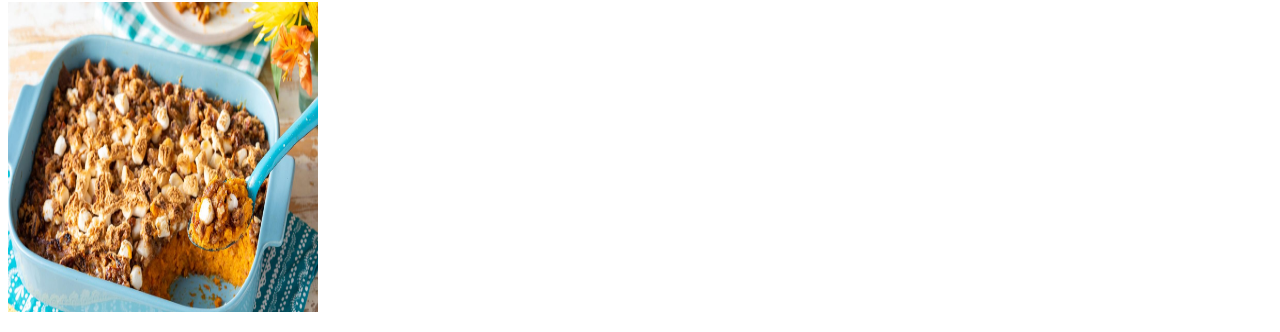
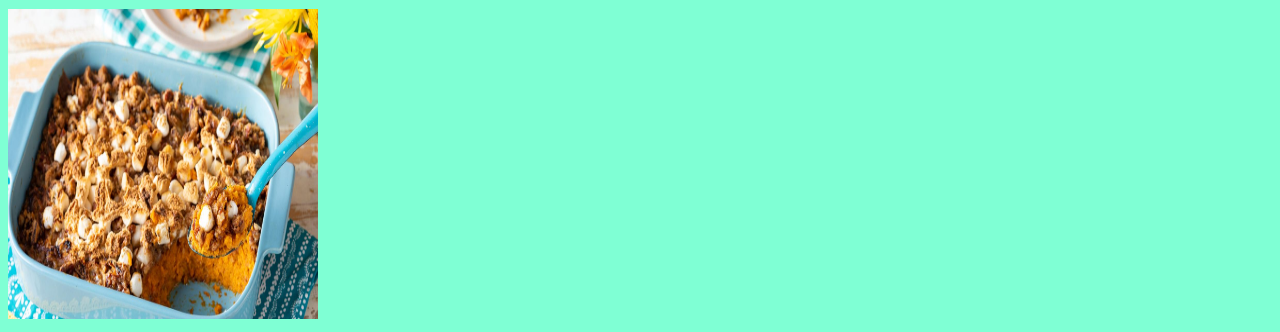
Before and after one commit to aryanrai44/odin-recipes, a plain HTML site: page recipes/Sweet-Potato-Casserole.html in a window 1280 px wide. Shown: the part 78-410 px from the top of the page. Drawn offline with Linux system fonts and the light colour scheme.

Commit message:
i applied css to other webpages

```diff
--- a/recipes/Sweet-Potato-Casserole.html
+++ b/recipes/Sweet-Potato-Casserole.html
@@ -2,6 +2,7 @@
 <html lang="en">
 <head>
     <meta charset="UTF-8">
+    <link href="/styles.css" rel="stylesheet" />
     <meta name="viewport" content="width=device-width, initial-scale=1.0">
     <title>Sweet Potato Casserole</title>
 </head>
```
Also changed, not shown: recipes/corn-pudding.html (+1 -0 lines), recipes/cranberry-sauce.html (+1 -0 lines).
